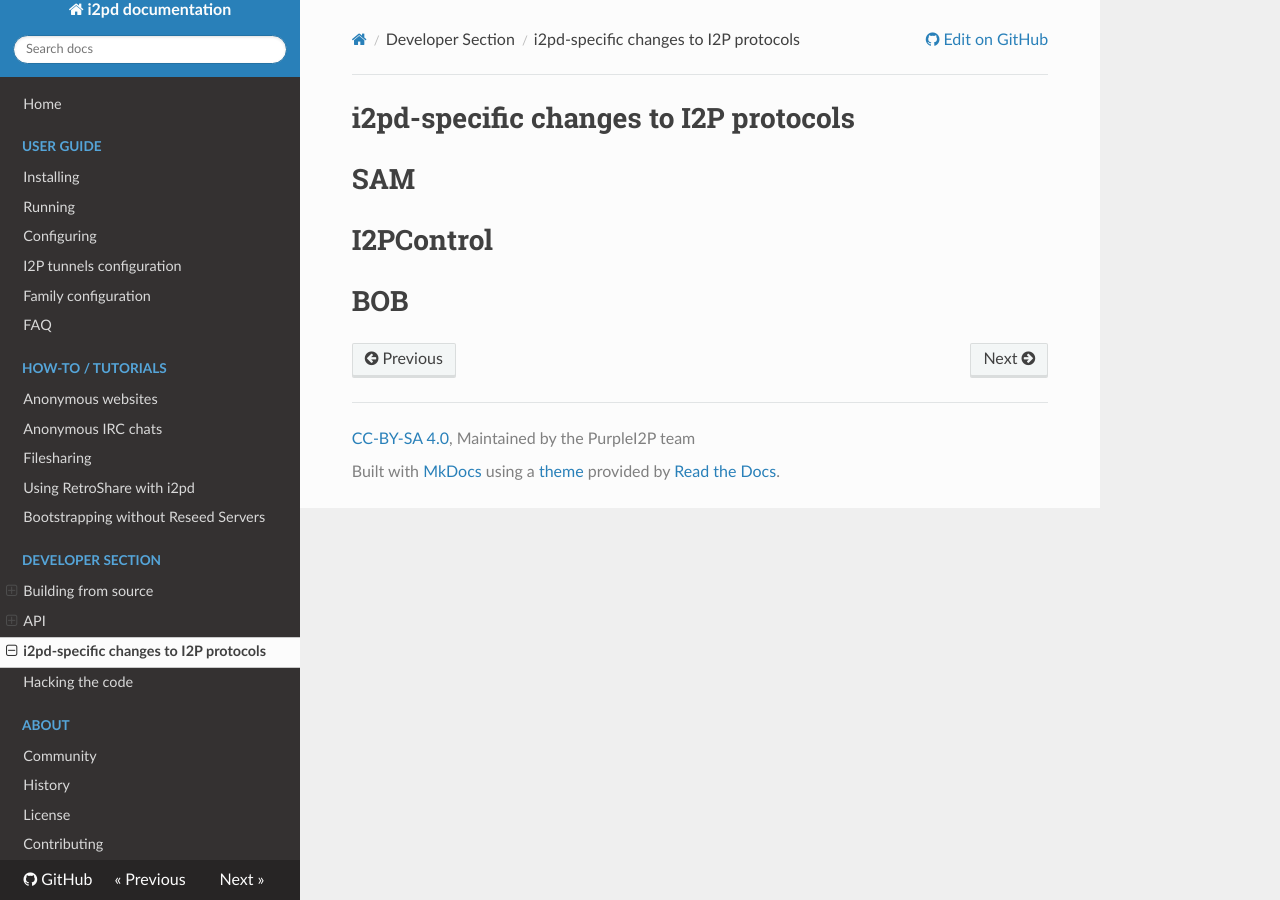
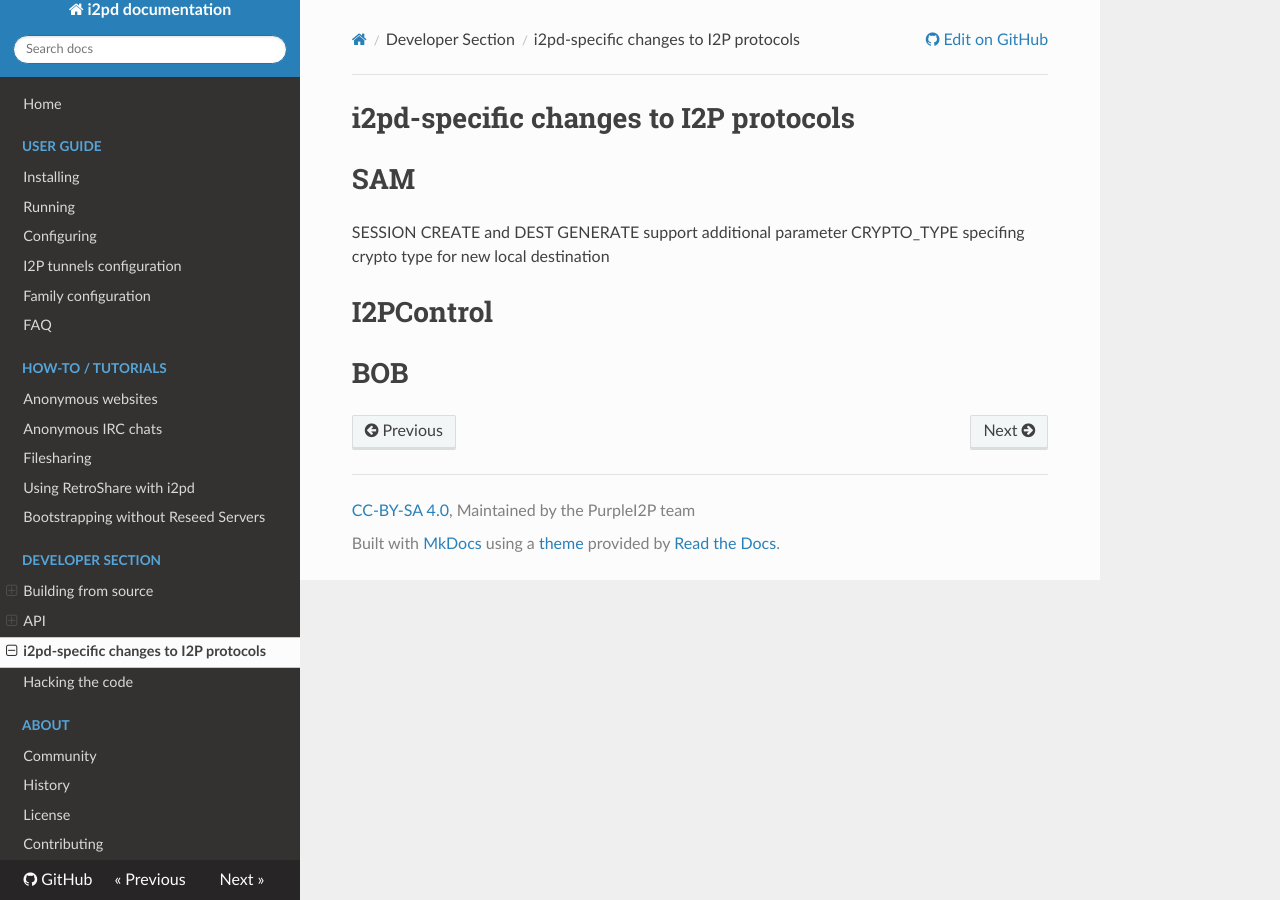
Before and after one commit to PurpleI2P/i2pd_docs_en, an MkDocs documentation site: the page built from docs/devs/i2pd-specifics.md, in a window 1280 px wide. Built offline with MkDocs 1.6.1, drawn with Linux system fonts in a browser that asks for light colours; nearby versions of some CDN libraries; old or Windows-style settings are respelled for this version of MkDocs.

Commit message:
CRYPTO_TYPE

```diff
--- a/docs/devs/i2pd-specifics.md
+++ b/docs/devs/i2pd-specifics.md
@@ -2,6 +2,8 @@ i2pd-specific changes to I2P protocols
 ======================================
 
 # SAM
+SESSION CREATE and DEST GENERATE support additional parameter CRYPTO_TYPE specifing crypto type for new local destination
+
 
 # I2PControl
 
```
